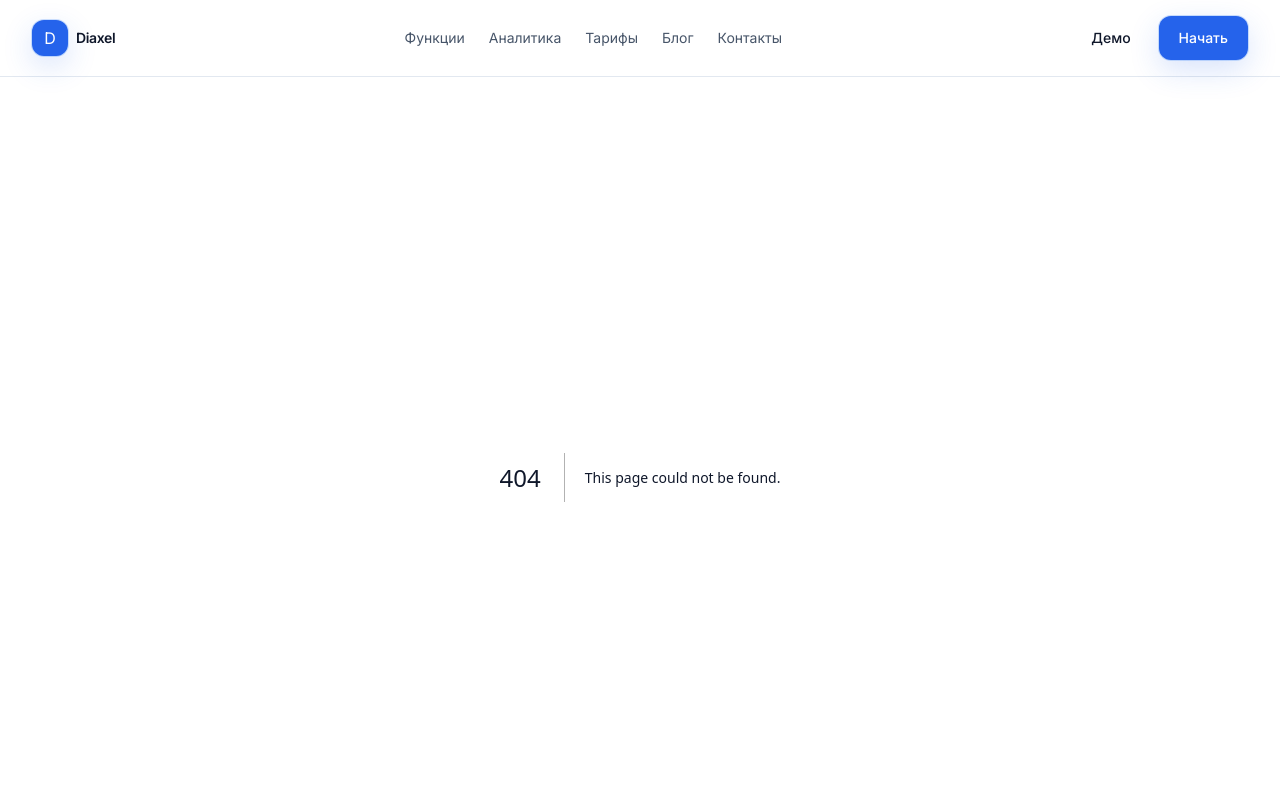
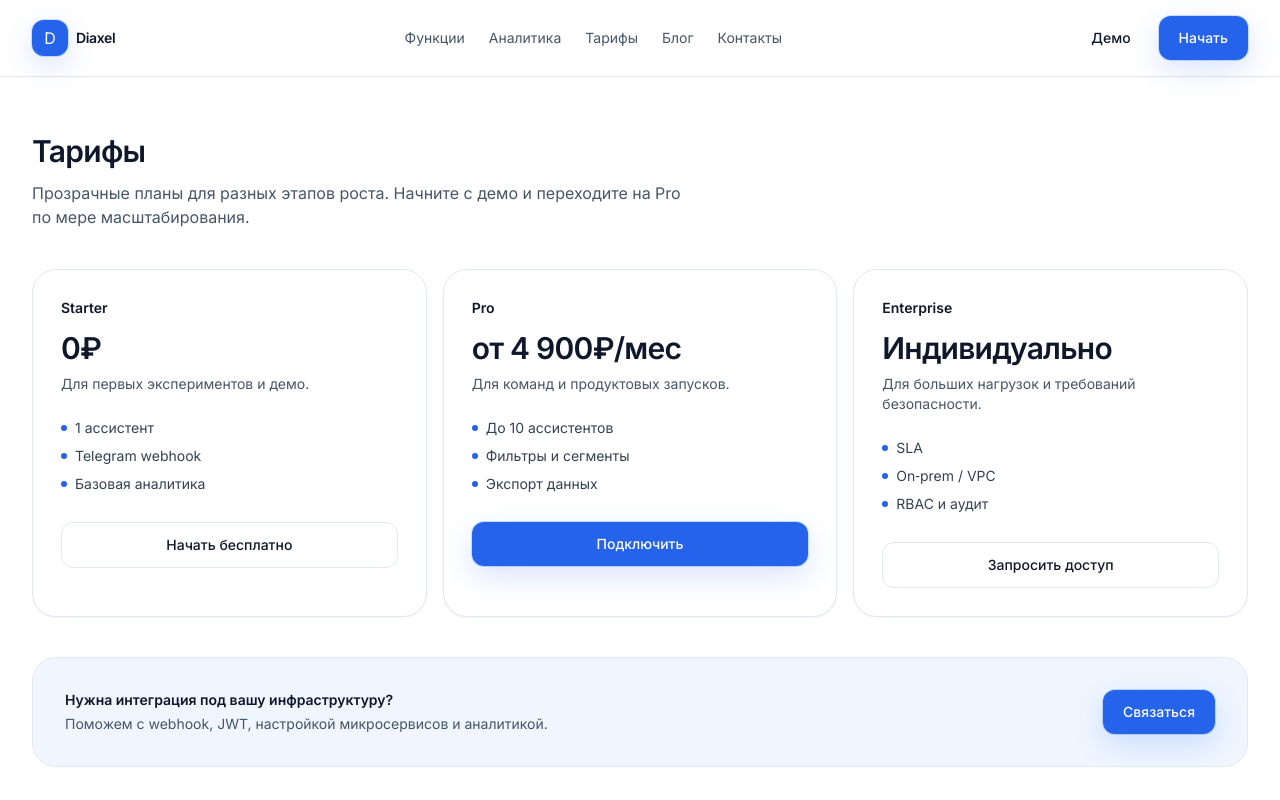
Before and after one commit to d0kuzu/diaxel_zerde, a Next.js app in the folder frontend/: page /pricing in a window 1280 px wide. Before the commit this address had no page. Shown: the top 800 px of the page. Built offline with nearby package versions, Linux system fonts and the light colour scheme.

Commit message:
feat(frontend): add Pricing page with plans

```diff
--- /dev/null
+++ b/frontend/src/app/pricing/page.tsx
@@ -0,0 +1,87 @@
+import Link from 'next/link';
+import { Button } from '@/components/ui/button';
+
+export const metadata = {
+  title: 'Тарифы'
+};
+
+const plans = [
+  {
+    name: 'Starter',
+    price: '0₽',
+    description: 'Для первых экспериментов и демо.',
+    items: ['1 ассистент', 'Telegram webhook', 'Базовая аналитика'],
+    cta: 'Начать бесплатно',
+    variant: 'secondary' as const
+  },
+  {
+    name: 'Pro',
+    price: 'от 4 900₽/мес',
+    description: 'Для команд и продуктовых запусков.',
+    items: ['До 10 ассистентов', 'Фильтры и сегменты', 'Экспорт данных'],
+    cta: 'Подключить',
+    variant: 'primary' as const
+  },
+  {
+    name: 'Enterprise',
+    price: 'Индивидуально',
+    description: 'Для больших нагрузок и требований безопасности.',
+    items: ['SLA', 'On‑prem / VPC', 'RBAC и аудит'],
+    cta: 'Запросить доступ',
+    variant: 'secondary' as const
+  }
+];
+
+export default function PricingPage() {
+  return (
+    <div className="mx-auto max-w-7xl container-px py-14">
+      <div className="max-w-2xl">
+        <h1 className="text-3xl font-semibold tracking-tight">Тарифы</h1>
+        <p className="mt-3 text-slate-600">
+          Прозрачные планы для разных этапов роста. Начните с демо и переходите на Pro по
+          мере масштабирования.
+        </p>
+      </div>
+
+      <div className="mt-10 grid grid-cols-1 gap-4 lg:grid-cols-3">
+        {plans.map((p) => (
+          <div
+            key={p.name}
+            className="rounded-3xl border border-slate-200 bg-white p-7 shadow-sm transition hover:-translate-y-0.5 hover:shadow-md"
+          >
+            <div className="text-sm font-semibold">{p.name}</div>
+            <div className="mt-3 text-3xl font-semibold tracking-tight">{p.price}</div>
+            <div className="mt-2 text-sm text-slate-600">{p.description}</div>
+            <div className="mt-6 flex flex-col gap-2 text-sm text-slate-700">
+              {p.items.map((it) => (
+                <div key={it} className="flex items-center gap-2">
+                  <span className="h-1.5 w-1.5 rounded-full bg-brand-600" />
+                  <span>{it}</span>
+                </div>
+              ))}
+            </div>
+            <div className="mt-7">
+              <Button asChild variant={p.variant} className="w-full">
+                <Link href="/contacts">{p.cta}</Link>
+              </Button>
+            </div>
+          </div>
+        ))}
+      </div>
+
+      <div className="mt-10 rounded-3xl border border-slate-200 bg-brand-50 p-8">
+        <div className="flex flex-col gap-3 sm:flex-row sm:items-center sm:justify-between">
+          <div>
+            <div className="text-sm font-semibold">Нужна интеграция под вашу инфраструктуру?</div>
+            <div className="mt-1 text-sm text-slate-600">
+              Поможем с webhook, JWT, настройкой микросервисов и аналитикой.
+            </div>
+          </div>
+          <Button asChild variant="primary">
+            <Link href="/contacts">Связаться</Link>
+          </Button>
+        </div>
+      </div>
+    </div>
+  );
+}
```
